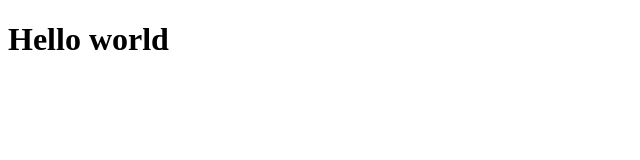
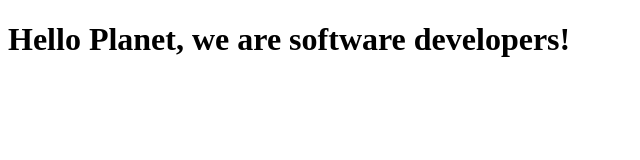
Before and after one commit to bulgariamitko/microversecoopproject, a plain HTML site: page index.html in a window 1280 px wide. Shown: the whole page, without its empty margins (0-640 px from the left). Drawn offline with Linux system fonts and the light colour scheme.

Commit message:
Hello Planet

```diff
--- a/index.html
+++ b/index.html
@@ -5,6 +5,6 @@
 	<title>Hello World</title>
 </head>
 <body>
-	<h1>Hello world</h1>
+	<h1>Hello Planet, we are software developers!</h1>
 </body>
 </html>
```
